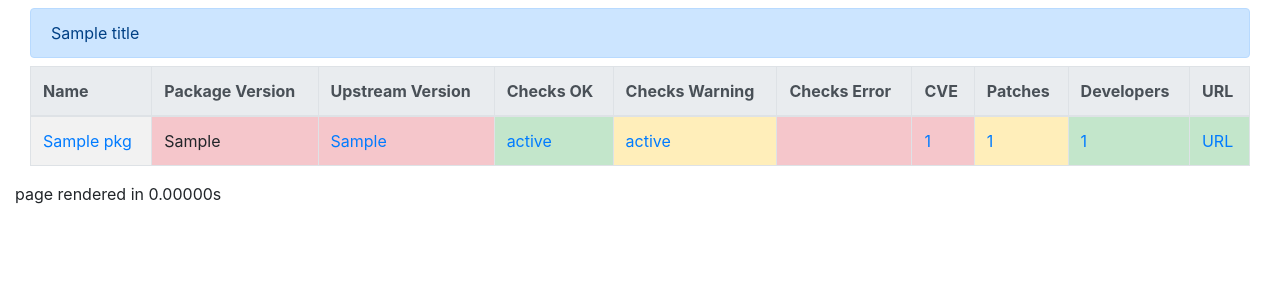
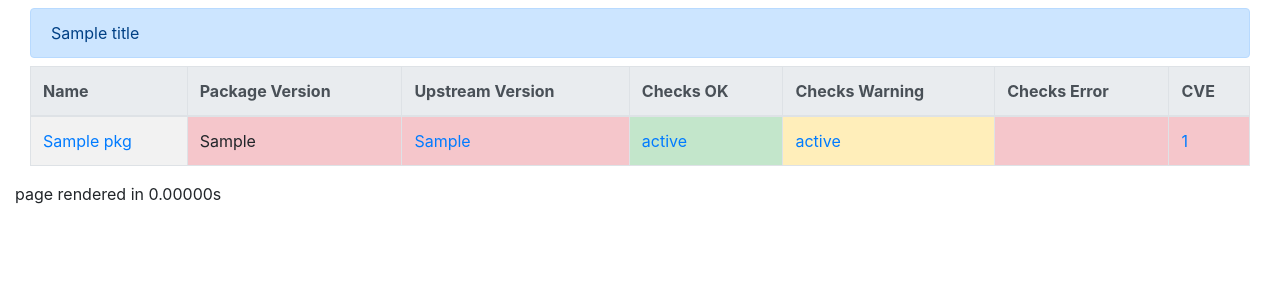
Before and after one commit to hthiery/buildroot-stats, a Flask app: template app/templates/packages.html in a window 1280 px wide. Shown: the part 56-356 px from the top of the page. Run offline with Flask 2, Linux system fonts and the light colour scheme; the template is opened without the code that fills it: most values are stand-ins (such as "Sample title", 1, 10 or a date in 2020); parts of the project's set-up code (start-up, migrations or seed data) failed here and were passed over; some libraries are stand-ins or nearby versions.

Commit message:
templates/packages.html: remove url, developers, patches columns
Signed-off-by: Heiko Thiery <heiko.thiery@gmail.com>

```diff
--- a/app/templates/packages.html
+++ b/app/templates/packages.html
@@ -20,9 +20,6 @@
         <th>Checks Warning</th>
         <th>Checks Error</th>
         <th>CVE</th>
-        <th>Patches</th>
-        <th>Developers</th>
-        <th>URL</th>
       </tr>
     </thead>
 
@@ -92,27 +89,6 @@
         <td class="table-danger"><a href="{{ url_for('package', name=pkg.name, _anchor='cves') }}">{{ pkg.cve_count }}</a></td>
         {% endif %}
 
-        <!-- Patches -->
-        {% if pkg['patch_count'] == 0 %}
-        <td class="table-success">0</td>
-        {% else %}
-        <td class="table-warning"><a href="{{ url_for('package', name=pkg.name, _anchor='patches') }}">{{ pkg.patch_count }}</a></td>
-        {% endif %}
-
-        <!-- Developers -->
-        {% if pkg.developer_count == 0 %}
-        <td class="table-secondary">{{ pkg.developer_count }}</td>
-        {% else %}
-        <td class="table-success"><a href="{{ url_for('package', name=pkg.name, _anchor='developers') }}">{{ pkg.developer_count }}</a></td>
-        {% endif %}
-
-        <!-- URL -->
-        {% if pkg.url == None %}
-        <td class="table-secondary"></td>
-        {% else %}
-        <td class="table-success"><a href="{{ pkg.url }}">URL</a></td>
-        {% endif %}
-
       </tr>
       {% endfor %}
     </tbody>
```
